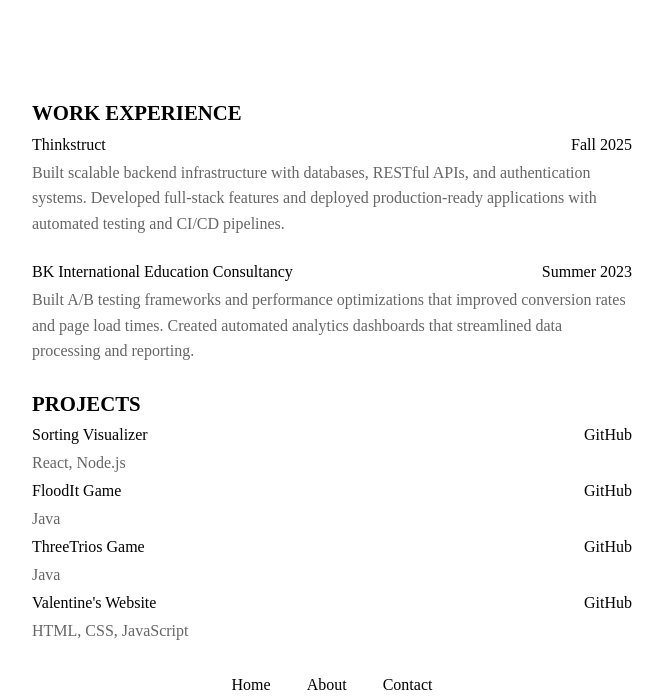
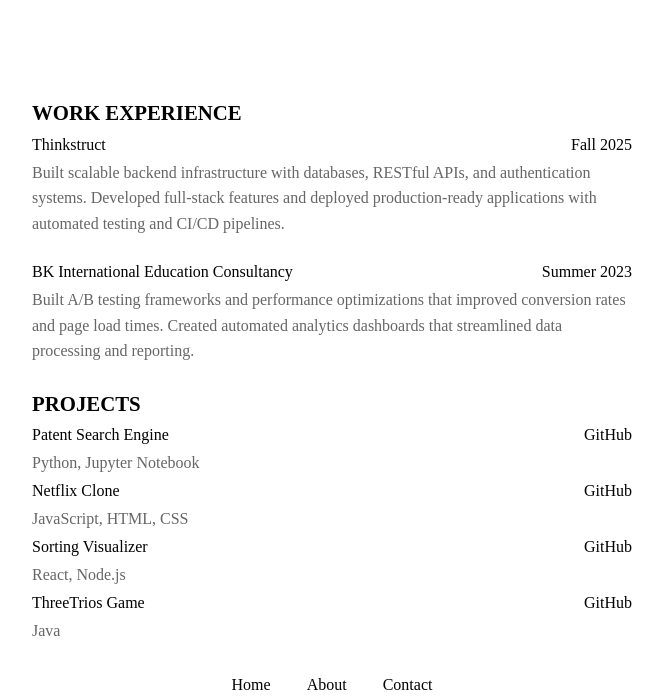
Before and after one commit to stevnnyee/website, a plain HTML site: page experience/index.html in a window 1280 px wide. Shown: the top 696 px of the page, without its empty margins (308-971 px from the left). Drawn offline with Linux system fonts and the light colour scheme.

Commit message:
updated project section

```diff
--- a/experience/index.html
+++ b/experience/index.html
@@ -19,14 +19,14 @@
             <p>Built A/B testing frameworks and performance optimizations that improved conversion rates and page load times. Created automated analytics dashboards that streamlined data processing and reporting.</p>
             <br>
             <p><strong>PROJECTS</strong></p>
+            <p>Patent Search Engine <a href="https://github.com/stevnnyee/thinkStruct-search-engine" target="_blank" rel="noopener noreferrer">GitHub</a></p>
+            <p>Python, Jupyter Notebook</p>
+            <p>Netflix Clone <a href="https://github.com/stevnnyee/netflix-clone" target="_blank" rel="noopener noreferrer">GitHub</a></p>
+            <p>JavaScript, HTML, CSS</p>
             <p>Sorting Visualizer <a href="https://github.com/stevnnyee/sorting-visualizer" target="_blank" rel="noopener noreferrer">GitHub</a></p>
             <p>React, Node.js</p>
-            <p>FloodIt Game <a href="https://github.com/stevnnyee/flood-it" target="_blank" rel="noopener noreferrer">GitHub</a></p>
-            <p>Java</p>
             <p>ThreeTrios Game <a href="https://github.com/stevnnyee/ThreeTrios" target="_blank" rel="noopener noreferrer">GitHub</a></p>
             <p>Java</p>
-            <p>Valentine's Website <a href="https://github.com/stevnnyee/valentines-site" target="_blank" rel="noopener noreferrer">GitHub</a></p>
-            <p>HTML, CSS, JavaScript</p>
         </div>
 
         <nav>
```
